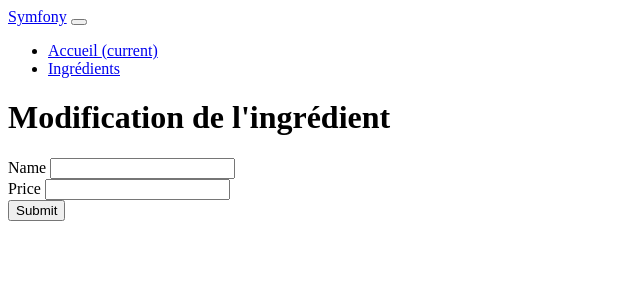
After one commit to AlexAnthony13003/Symfony_Project, a Symfony app: template templates/pages/ingredient/edit.html.twig in a window 1280 px wide. The commit adds this page. Shown: the top 300 px of the page, without its empty margins (0-640 px from the left). Run offline with Twig, Linux system fonts and the light colour scheme; the template is opened without the code that fills it, so the values that code supplies are empty; form fields are guessed from the names that the template uses; some libraries are stand-ins or nearby versions.

Commit message:
🔧Edit and Delete

```diff
--- /dev/null
+++ b/templates/pages/ingredient/edit.html.twig
@@ -0,0 +1,27 @@
+{% extends "base.html.twig" %}
+
+{% block body %}
+<div class="container">
+    <h1 class='mt-4'>Modification de l'ingrédient</h1>
+
+{{ form_start(form) }}
+    <div class="form-group">
+      {{ form_label(form.name) }}
+      {{form_widget(form.name)}}
+      <div class="form-error">
+      {{form_errors(form.name)}}
+      </div>
+    </div>
+    <div class="form-group">
+      {{ form_label(form.price) }}
+      {{form_widget(form.price)}}
+      <div class="form-error">
+      {{form_errors(form.price)}}
+      </div>
+    </div>
+    <div class="form-group">
+        {{ form_row(form.submit) }}
+    </div>
+{{ form_end(form) }}
+</div>
+{% endblock %}
--- a/templates/pages/ingredient/index.html.twig
+++ b/templates/pages/ingredient/index.html.twig
@@ -23,6 +23,8 @@
       <th scope="col">Nom</th>
       <th scope="col">Prix</th>
       <th scope="col">Date de Création</th>
+      <th scope="col">Edition</th>
+      <th scope="col">Suppression</th>
     </tr>
   </thead>
   <tbody>
@@ -32,6 +34,8 @@
       <td>{{ ingredient.name }}</td>
       <td>{{ ingredient.price }}</td>
       <td>{{ ingredient.CreatedAt|date('d/m/Y') }}</td>
+      <td><a href="{{ path('ingredient.edit', { id: ingredient.id })}}" class="btn btn-info">Modifier</a></td>
+      <td><a href="{{ path('ingredient.delete', { id: ingredient.id })}}" class="btn btn-warning">Supprimer</a></td>
     </tr>
         {% endfor %}
   </tbody>
```
Also changed, not shown: src/Controller/IngredientController.php (+45 -0 lines).
